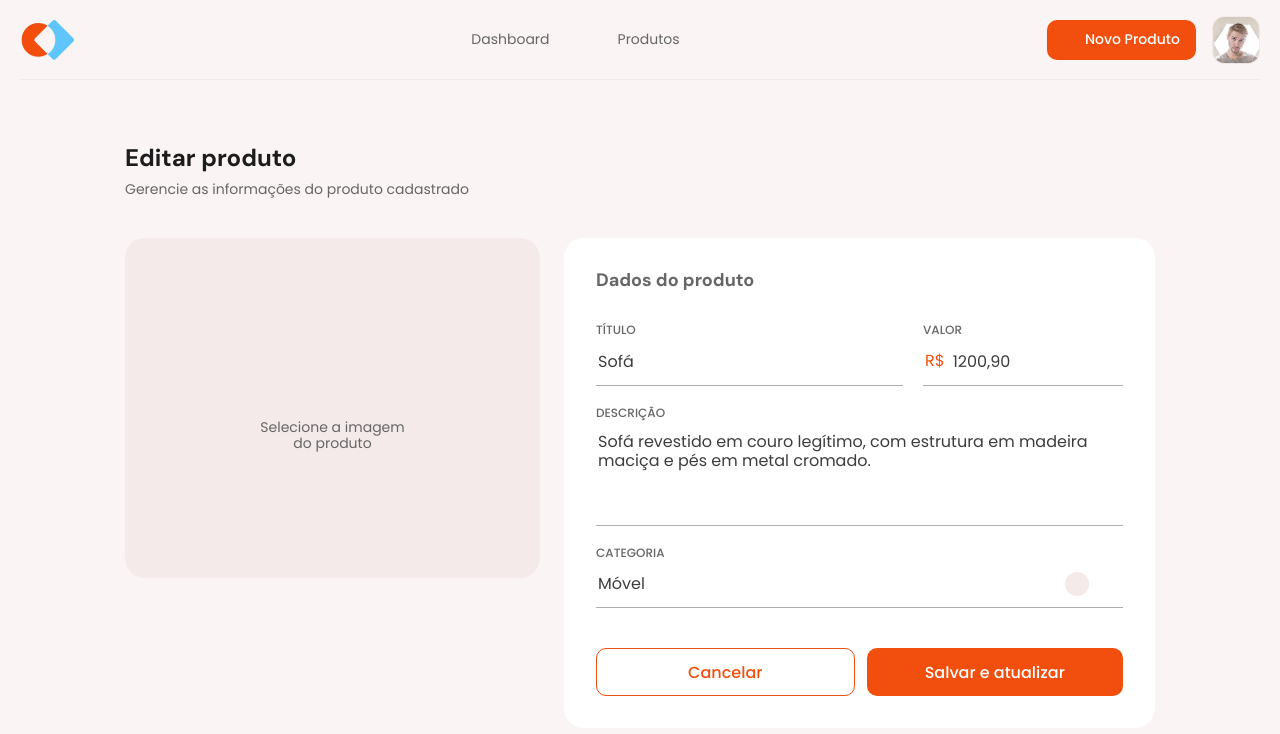
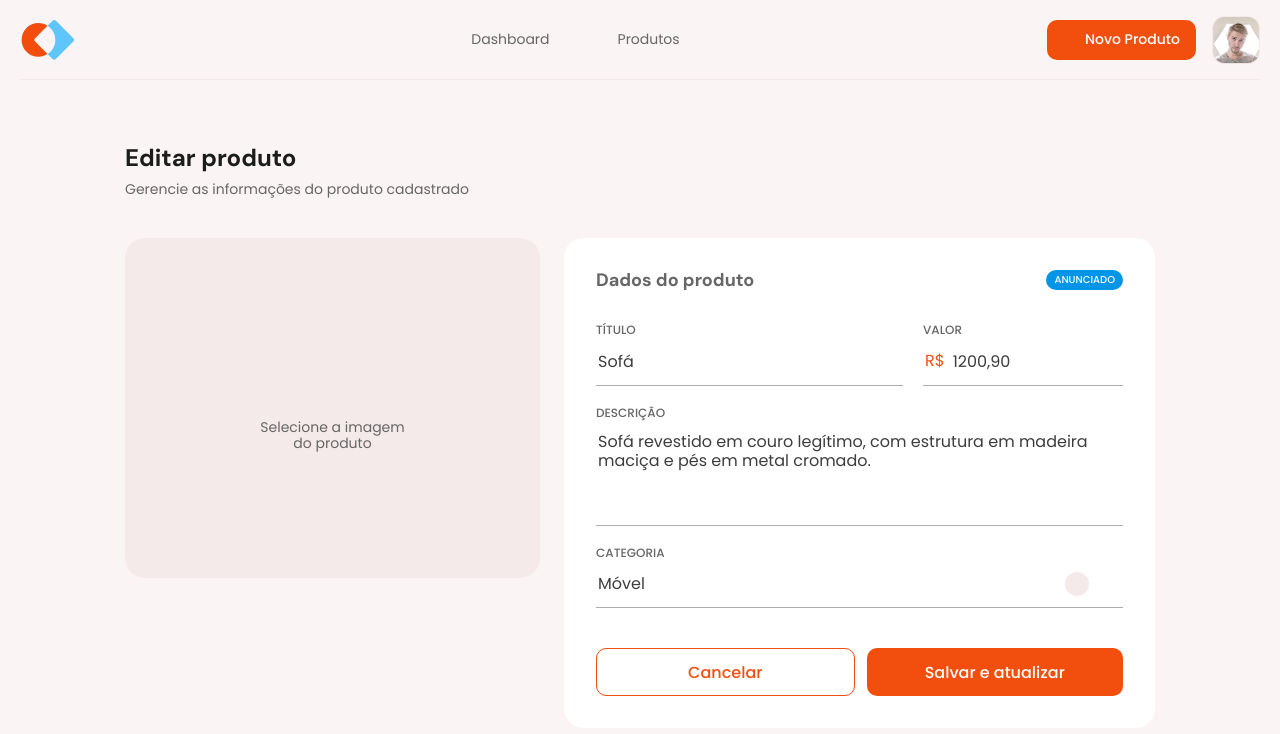
Before and after one commit to ropdias/marketplace-web, a React (Vite) app: page /product/1/edit in a window 1280 px wide. Shown: the top 734 px of the page. Built offline with nearby package versions, Linux system fonts and the light colour scheme; some icons are missing.

Commit message:
add TagStatus when editing product

```diff
--- a/src/pages/app/product/product-form.tsx
+++ b/src/pages/app/product/product-form.tsx
@@ -19,6 +19,7 @@ import { Product } from '@/types/product'
 import { currencyApplyMask } from '@/utils/currency-apply-mask'
 
 import { ProductImageUploader } from './product-image-uploader'
+import { TagStatus } from "@/components/tag-status"
 
 const productFormSchema = z.object({
   productImage: z
@@ -114,9 +115,14 @@ export function ProductForm({
         />
       </div>
       <div className="flex w-full flex-col gap-8 rounded-[20px] bg-white p-8">
-        <p className={cn('text-gray-300', getTailwindClass('font-title-sm'))}>
-          Dados do produto
-        </p>
+        <div className="flex items-center justify-between">
+          <p className={cn('text-gray-300', getTailwindClass('font-title-sm'))}>
+            Dados do produto
+          </p>
+          {action === 'edit' && initialData && (
+            <TagStatus status={initialData.status} />
+          )}
+        </div>
         <form
           className="flex flex-col gap-10"
           onSubmit={handleSubmit(handleProductFormSubmit)}
```
